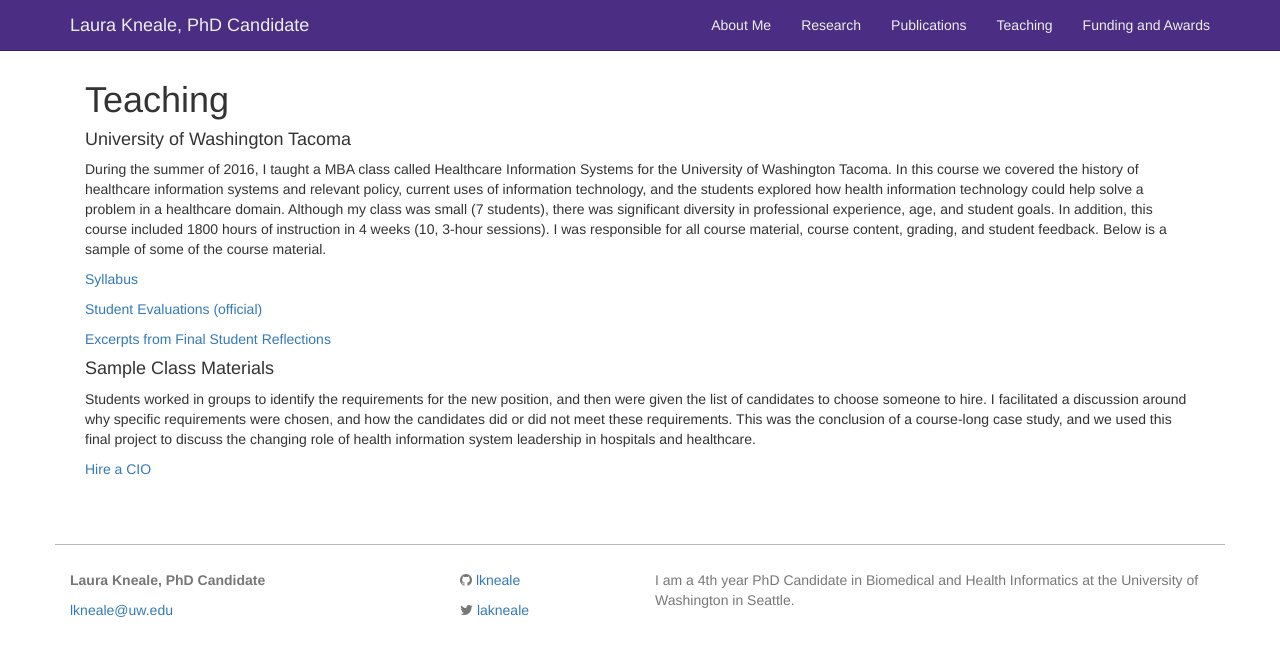
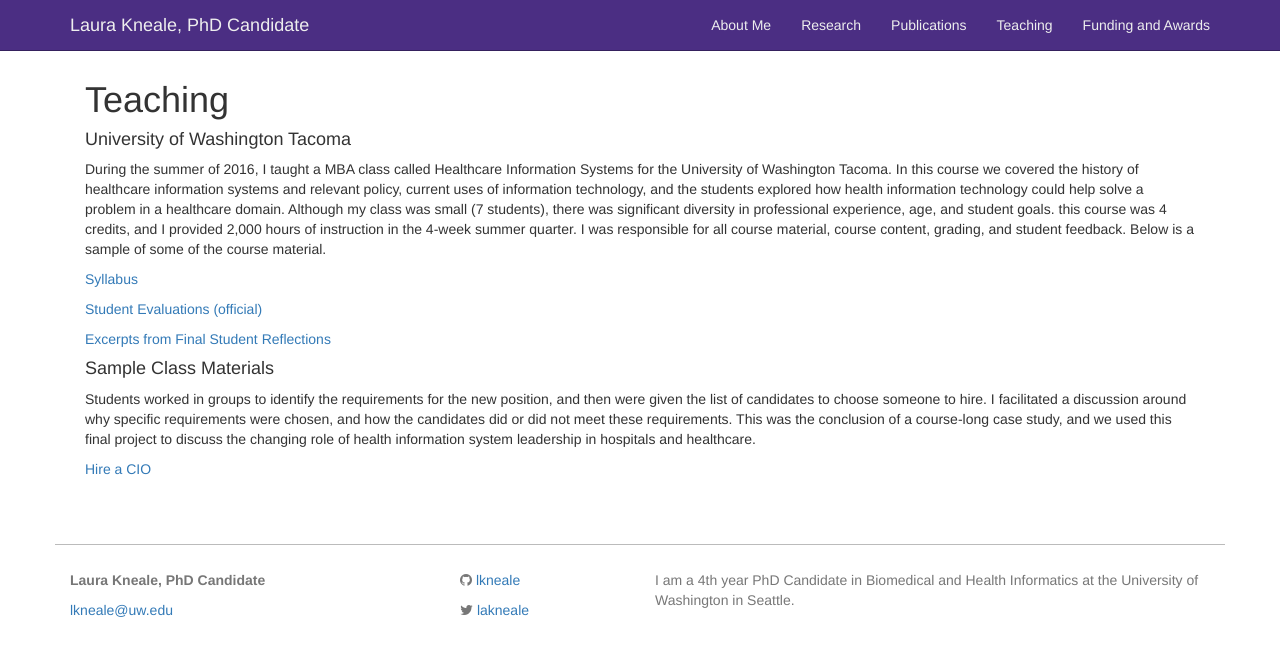
Before and after one commit to lkneale/lkneale.github.io, a Jekyll site: the page built from teaching.md, in a window 1280 px wide. Shown: the top 656 px of the page. Built offline with Jekyll 4.4.1, drawn with Linux system fonts in a browser that asks for light colours.

Commit message:
Update teaching.md

```diff
--- a/teaching.md
+++ b/teaching.md
@@ -4,7 +4,7 @@ title: Teaching
 permalink: /teaching/
 ---
 #### University of Washington Tacoma
-During the summer of 2016, I taught a MBA class called Healthcare Information Systems for the University of Washington Tacoma. In this course we covered the history of healthcare information systems and relevant policy, current uses of information technology, and the students explored how health information technology could help solve a problem in a healthcare domain. Although my class was small (7 students), there was significant diversity in professional experience, age, and student goals. In addition, this course included 1800 hours of instruction in 4 weeks (10, 3-hour sessions). I was responsible for all course material, course content, grading, and student feedback. Below is a sample of some of the course material.
+During the summer of 2016, I taught a MBA class called Healthcare Information Systems for the University of Washington Tacoma. In this course we covered the history of healthcare information systems and relevant policy, current uses of information technology, and the students explored how health information technology could help solve a problem in a healthcare domain. Although my class was small (7 students), there was significant diversity in professional experience, age, and student goals. this course was 4 credits, and I provided 2,000 hours of instruction in the 4-week summer quarter. I was responsible for all course material, course content, grading, and student feedback. Below is a sample of some of the course material.
 
 <a href="/images/Tacoma Syllabus.pdf" target="_blank">Syllabus
 
```
